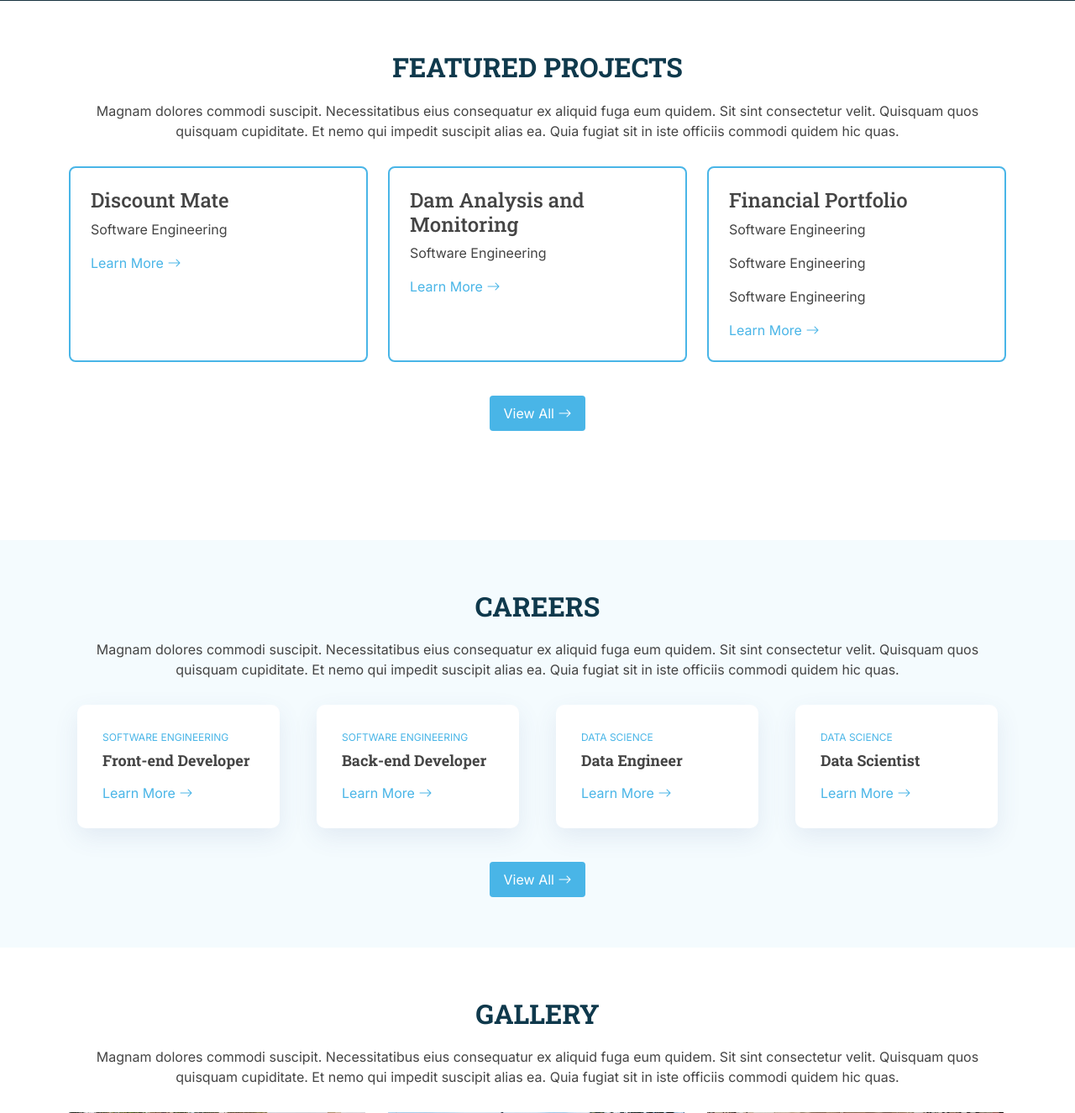
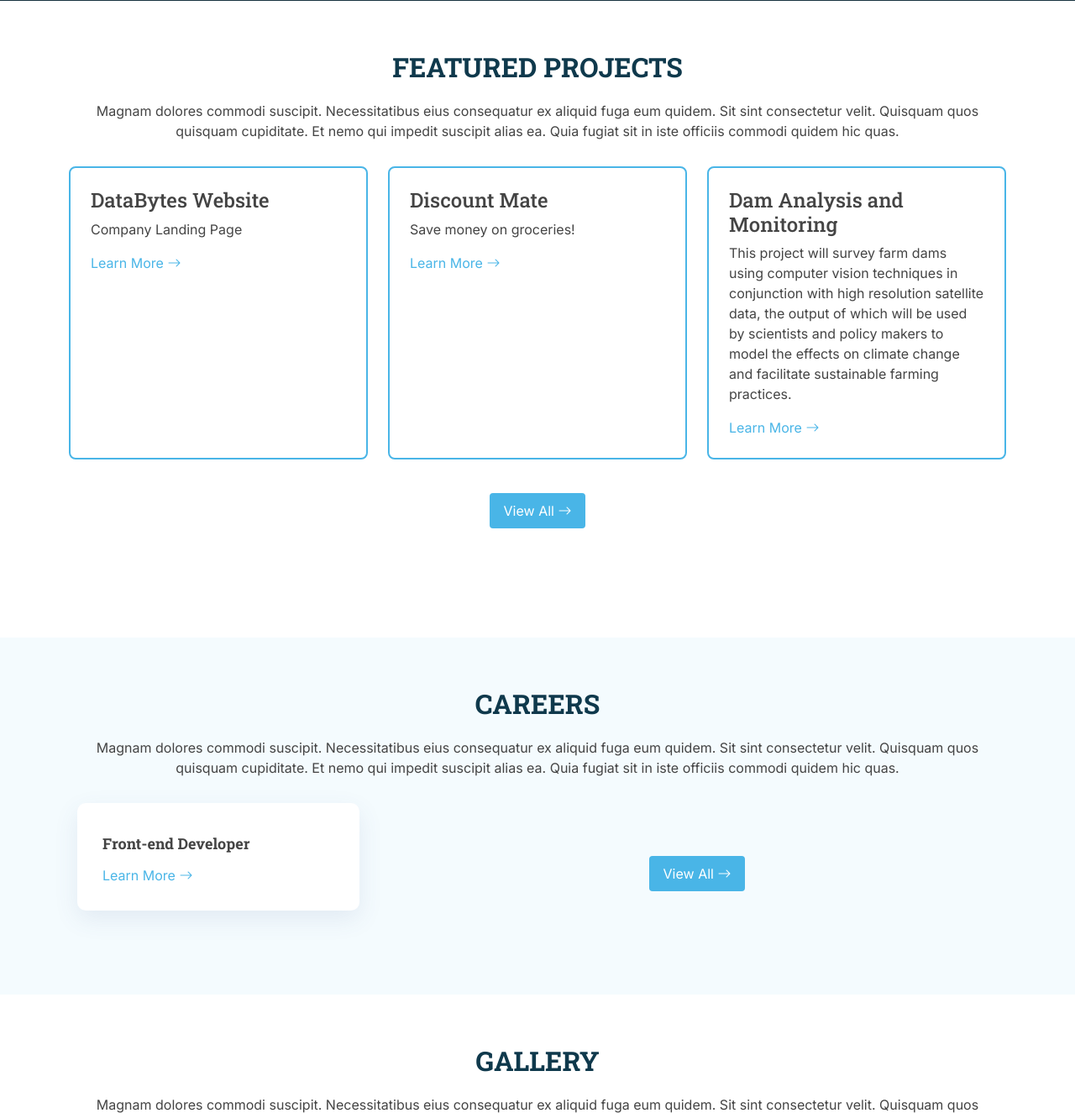
Before and after one commit to databytes-deakin/website, a Django app: page / in a window 1280 px wide. Shown: the part 3093-4418 px from the top of the page at 84% size. Run offline with Django 4.2, Linux system fonts and the light colour scheme; data comes from the database, SQL or seed files in the repository; some libraries are stand-ins or nearby versions; grey boxes are pictures that could not be loaded.

Commit message:
Django Update

```diff
--- a/databytes/DBweb/models.py
+++ b/databytes/DBweb/models.py
@@ -2,18 +2,19 @@ from django.db import models as md
 
 class Project (md.Model):
     def __str__(self):
-        return 'Project: ' + self.ProjectName
+        return self.ProjectName
     ProjectID = md.BigAutoField(primary_key=True)
     ProjectName = md.CharField(max_length=64)
-    ProjectDesc = md.TextField(max_length=512)
+    ProjectDescription = md.TextField(max_length=512)
     ProjectLeader = md.CharField(max_length=64)
     LeaderEmail = md.EmailField(max_length=64)
 
 class Job (md.Model):
     def __str__(self):
-        return 'Job: ' + self.JobName
+        return self.JobName
     JobID = md.AutoField(primary_key=True)
     JobName = md.CharField(max_length=64)
-    JobDesc = md.TextField(max_length=512)
+    JobDescription = md.TextField(max_length=512)
+    JobCategory = md.CharField(max_length=64, default='')
     PubDate = md.DateTimeField()
     ProjectID = md.ForeignKey(Project, on_delete=md.CASCADE)
--- a/databytes/DBweb/templates/index.html
+++ b/databytes/DBweb/templates/index.html
@@ -44,7 +44,7 @@
 
       <!-- <a href="index.html" class="logo"><img src="static/img/logo.png" alt="" class="img-fluid"></a> -->
       <!-- Uncomment below if you prefer to use text as a logo -->
-      <h1 class="logo"><a href="index.html">DataBytes</a></h1>
+      <h1 class="logo"><a href="">DataBytes</a></h1>
 
       <nav id="navbar" class="navbar">
         <ul>
@@ -344,34 +344,18 @@
         </div>
 
         <div class="row">
+          {% block projects %}
+          {% for project in projectList %}
           <div class="col-lg-4 col-md-6">
             <div class="card">
-              <h4 class="title">Discount Mate</h4>
-              <p>Software Engineering</p>
-              <a href="careers.html">Learn More <i class="bi bi-arrow-right"></i></a>
+              <h4 class="title">{{ project.ProjectName }}</h4>
+              <p>{{ project.ProjectDescription }}</p>
+              <a href="projects">Learn More <i class="bi bi-arrow-right"></i></a>
             </div>
           </div>
-
-          <div class="col-lg-4 col-md-6">
-            <div class="card">
-              <h4 class="title">Dam Analysis and Monitoring</h4>
-              <p>Software Engineering</p>
-              <a href="careers.html">Learn More <i class="bi bi-arrow-right"></i></a>
-            </div>
-          </div>
-
-
-          <div class="col-lg-4 col-md-12">
-            <div class="card">
-              <h4 class="title">Financial Portfolio</h4>
-              <p>Software Engineering</p>
-              <p>Software Engineering</p>
-              <p>Software Engineering</p>
-              <a href="careers.html">Learn More <i class="bi bi-arrow-right"></i></a>
-            </div>
-          </div>
-
-          <div class="btn"><a href="careers.html">View All <i class="bi bi-arrow-right"></i></a></div>
+          {% endfor %}
+          {% endblock %}
+          <div class="btn"><a href="projects">View All <i class="bi bi-arrow-right"></i></a></div>
         </div>
 
 
@@ -392,39 +376,19 @@
 
         <div class="row">
 
-          <div class="col-lg-3 col-md-6">
+          {% block jobs %}
+          {% for job in jobList %}
+          <div class="col-lg-4 col-md-6">
             <div class="card">
-              <p class="tag">Software Engineering</p>
-              <h4 class="title">Front-end Developer</h4>
-              <a href="careers.html">Learn More <i class="bi bi-arrow-right"></i></a>
+              <p class="tag">{{ job.JobCategory }}</p>
+              <h4 class="title">{{ job.JobName }}</h4>
+              <a href="projects">Learn More <i class="bi bi-arrow-right"></i></a>
             </div>
           </div>
+          {% endfor %}
+          {% endblock %}
 
-          <div class="col-lg-3 col-md-6">
-            <div class="card">
-              <p class="tag">Software Engineering</p>
-              <h4 class="title">Back-end Developer</h4>
-              <a href="careers.html">Learn More <i class="bi bi-arrow-right"></i></a>
-            </div>
-          </div>
-
-          <div class="col-lg-3 col-md-6">
-            <div class="card">
-              <p class="tag">Data Science</p>
-              <h4 class="title">Data Engineer</h4>
-              <a href="careers.html">Learn More <i class="bi bi-arrow-right"></i></a>
-            </div>
-          </div>
-
-          <div class="col-lg-3 col-md-6">
-            <div class="card">
-              <p class="tag">Data Science</p>
-              <h4 class="title">Data Scientist</h4>
-              <a href="careers.html">Learn More <i class="bi bi-arrow-right"></i></a>
-            </div>
-          </div>
-
-          <div class="btn"><a href="careers.html">View All <i class="bi bi-arrow-right"></i></a></div>
+          <div class="btn"><a href="careers">View All <i class="bi bi-arrow-right"></i></a></div>
         </div>
 
       </div>
@@ -605,7 +569,7 @@
             <h4>Useful Links</h4>
             <ul>
               <li><i class="bx bx-chevron-right"></i> <a href="#hero">Home</a></li>
-              <li><i class="bx bx-chevron-right"></i> <a href="careers.html">Careers</a></li>
+              <li><i class="bx bx-chevron-right"></i> <a href="careers">Careers</a></li>
               <li><i class="bx bx-chevron-right"></i> <a href="projects.html">Projects</a></li>
             </ul>
           </div>
--- a/databytes/DBweb/urls.py
+++ b/databytes/DBweb/urls.py
@@ -3,4 +3,5 @@ from django.urls import path
 
 urlpatterns: [
     path('', views.index, name='index'),
+    path('careers', views.careers, name='careers'),
 ]
--- a/databytes/DBweb/views.py
+++ b/databytes/DBweb/views.py
@@ -1,8 +1,18 @@
 from django.shortcuts import render
 from django.http import HttpResponse
 from django.template import loader
+from .models import *
 
 def index(request):
-    template = loader.get_template('index.html')
-    html = template.render()
-    return HttpResponse(html)
+    projectList = Project.objects.all()
+    jobList = Job.objects.all()
+    template = 'index.html'
+    context = {'projectList': projectList, 'jobList': jobList}
+    return render(request, template, context)
+
+def careers(request):
+    projectList = Project.objects.all()
+    jobList = Job.objects.all()
+    template = 'careers.html'
+    context = {'projectList': projectList, 'jobList': jobList}
+    return render(request, template, context)
--- a/databytes/databytes/urls.py
+++ b/databytes/databytes/urls.py
@@ -20,5 +20,7 @@ from DBweb import views
 
 urlpatterns = [
     path('', views.index, name='index'),
-    path('admin/', admin.site.urls),
+    path('index', views.index, name='index'),
+    path('careers', views.careers, name='careers'),
+    path('admin', admin.site.urls),
 ]
--- /dev/null
+++ b/databytes/requirements.txt
@@ -0,0 +1 @@
+django
```
Also changed, not shown: databytes/DBweb/templates/careers.html (+13 -13 lines), README.md, databytes/DBweb/migrations/0004_rename_jobdesc_job_jobdescription_and_more.py (added), databytes/db-databytes.sqlite3, forms/Readme.txt (deleted).
